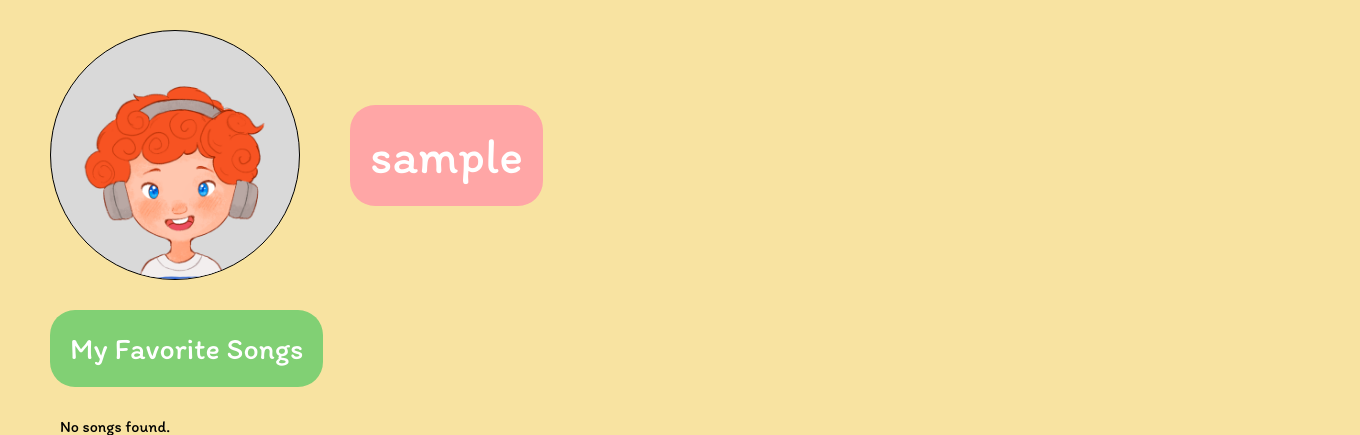
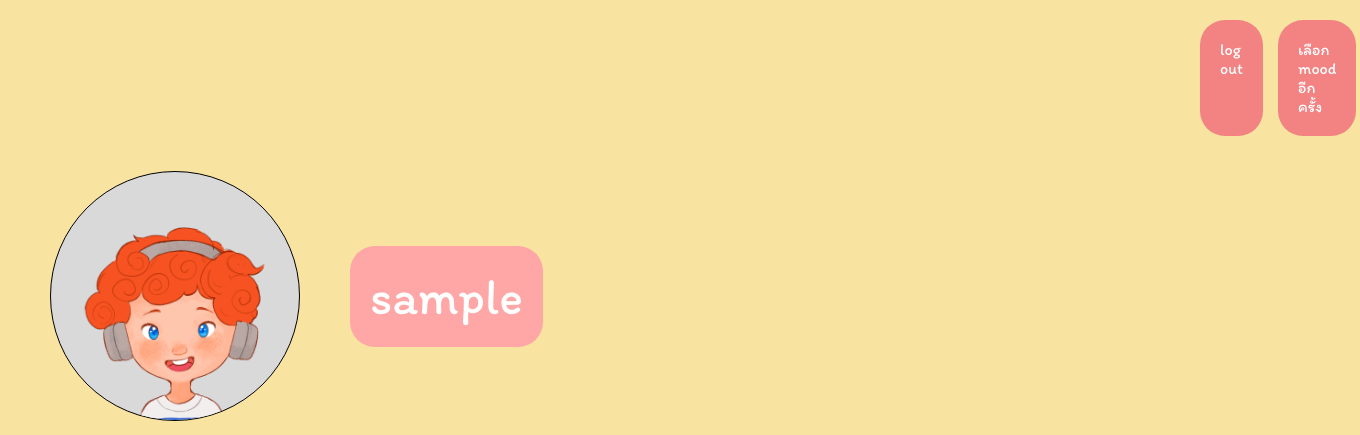
Before and after one commit to littlegou/Moo-sic, a Flask app: page /profile in a window 1360 px wide. Shown: the top 435 px of the page. Run offline with Flask 3, Linux system fonts and the light colour scheme; the visitor is signed in with stand-in values (Sample User, id 1); data that the repository does not hold is empty.

Commit message:
logout btn/select mood btn html/css

```diff
--- a/static/profile.css
+++ b/static/profile.css
@@ -5,6 +5,37 @@
     padding: 0;
     box-sizing: border-box;
     background-color: #F8E3A1;
+}
+nav {
+    display: flex;
+    flex-direction: row;
+    padding: 5px 20px;
+    column-gap: 5px;
+    justify-content: end;
+    justify-content: space-between;
+}
+.nav-item-container{
+    display: flex;
+    column-gap: 15px;
+    margin-top: 15px;
+    margin-left: 1180px;
+}
+a{
+    color: white;
+    background-color: #f38383;
+    text-decoration: none;
+}
+.logoutbtn{
+    background-color: #f38383;
+    border-radius: 25px;
+    padding: 20px;
+    color: #f38383;
+}
+.select{
+    background-color: #f38383;
+    border-radius: 25px;
+    padding: 20px;
+    color: #f38383;
 }
 header {
     display: flex;
--- a/templates/profile.html
+++ b/templates/profile.html
@@ -9,6 +9,16 @@
 </head>
 
 <body>
+    <nav class="navbar">
+        <div class="nav-item-container">
+            <div class="logoutbtn">
+                <a href="#">log out</a>
+            </div>
+            <div class="select">
+                <a href="#">เลือก mood อีกครั้ง</a>
+            </div>
+        </div>
+    </nav>
     <header>
         <div class="mooyoungimg">
             <img src="{{ url_for('static', filename='images/mooyoung.PNG') }}" alt="profile-img">
```
